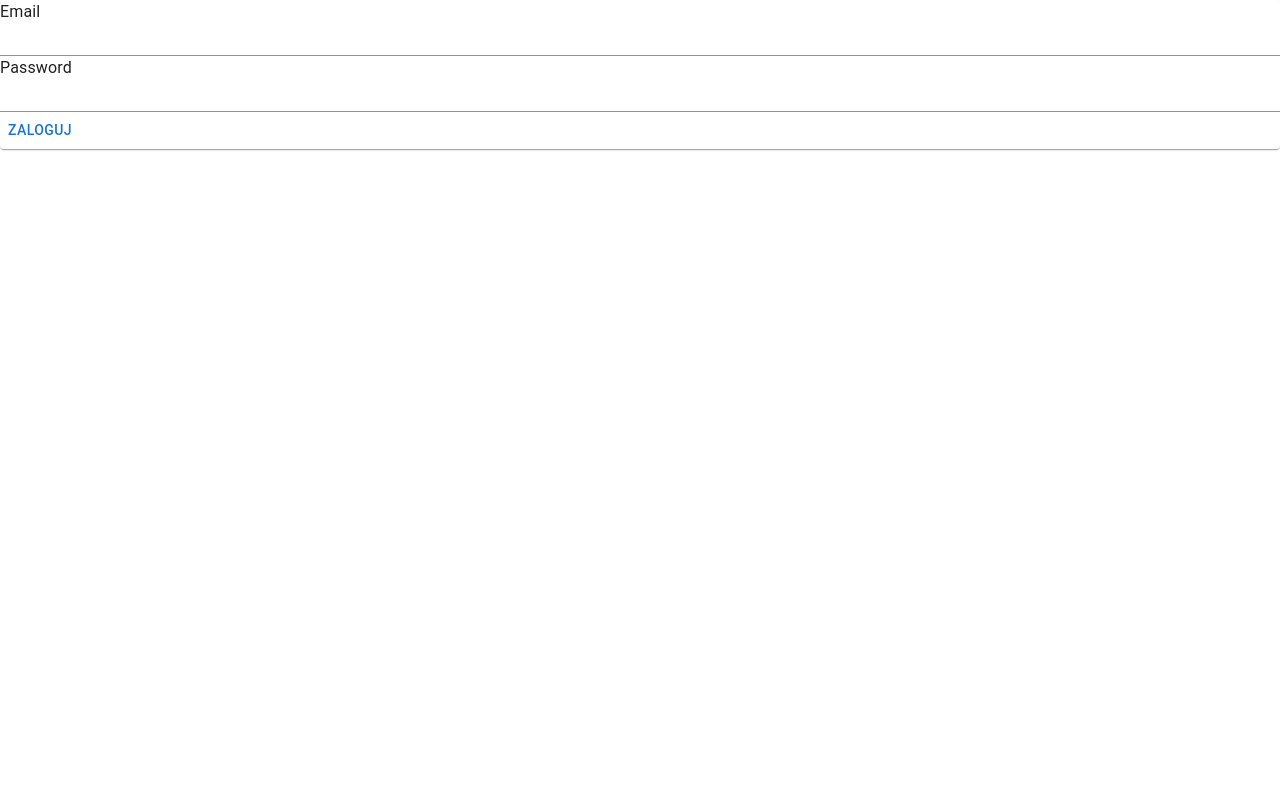
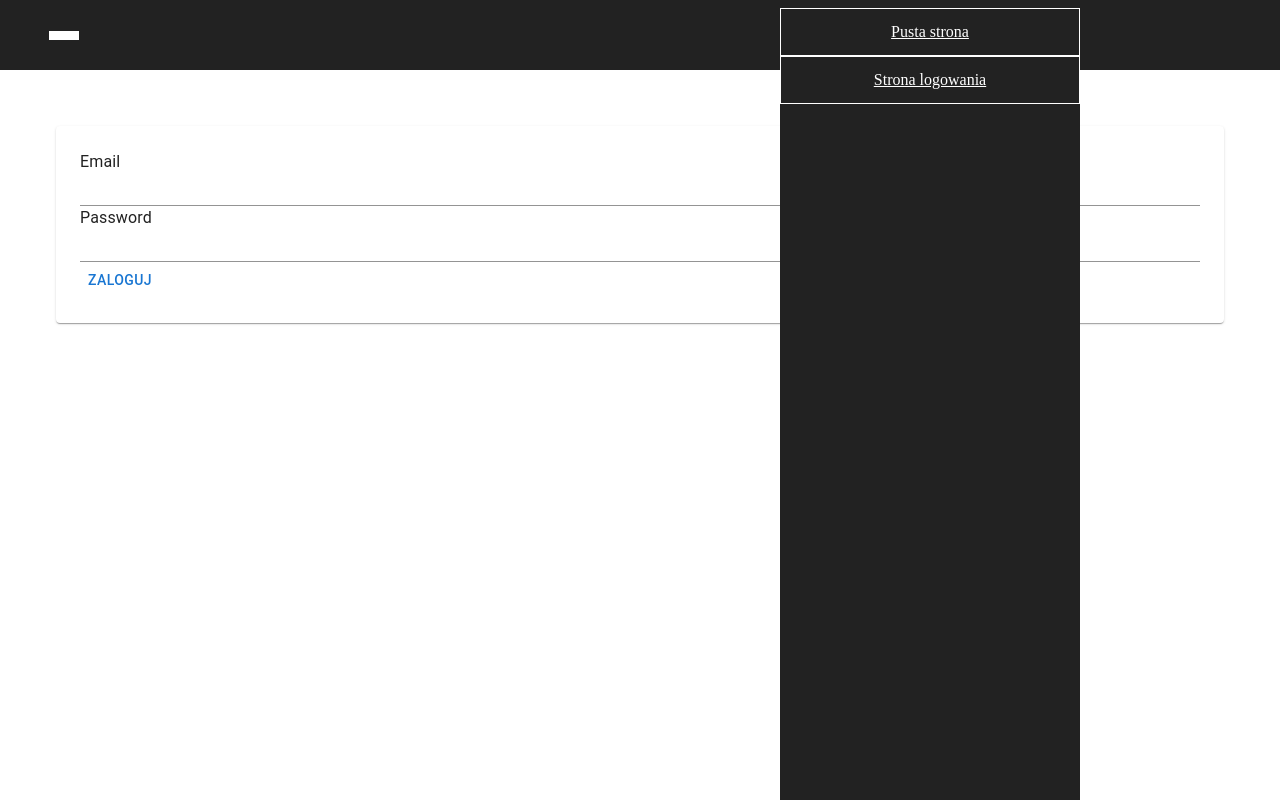
Before and after one commit to doman89/hack-yeah-22-frontend-base, a React app: page / in a window 1280 px wide. Built offline with nearby package versions, Linux system fonts and the light colour scheme.

Commit message:
feat: side menu

```diff
--- a/src/App.tsx
+++ b/src/App.tsx
@@ -1,14 +1,18 @@
 import { BrowserRouter, Route, Routes } from "react-router-dom";
 import { Helmet } from "react-helmet";
 import { Provider as ReduxProvider } from "react-redux";
-import { toast, ToastContainer, ToastContainerProps } from "react-toastify";
+import { toast, ToastContainer } from "react-toastify";
 import { ThemeProvider } from "styled-components";
 import { createTheme } from "@mui/material/styles";
+import styled from "styled-components";
 
 import { store } from "./modules/common/store";
 
 import "./App.css";
 import LoginPage from "./modules/auth/pages/Login";
+import { AppBar } from "./modules/common/components/AppBar/AppBar";
+import { SideMenuProvider } from "./modules/common/context/SideMenu";
+import { SideMenu } from "./modules/common/components/SideMenu/SideMenu";
 
 export const App = () => (
   <BrowserRouter>
@@ -31,14 +35,51 @@ export const App = () => (
           pauseOnFocusLoss
           pauseOnHover
         />
-        <div className="layout">
-          <Routes>
-            <Route element={<LoginPage />} path="/" />
-          </Routes>
-        </div>
+        <Layout>
+          <SideMenuProvider>
+            <AppBar />
+            <SideMenu />
+          </SideMenuProvider>
+          <Content>
+            <Routes>
+              <Route element={<LoginPage />} path="/" />
+            </Routes>
+          </Content>
+        </Layout>
       </ReduxProvider>
     </ThemeProvider>
   </BrowserRouter>
 );
 
 const theme = createTheme();
+
+const Content = styled("div")(({ theme }) => ({
+  display: "flex",
+  flexDirection: "column",
+  gridArea: "content",
+  padding: theme.spacing(4),
+  overflowY: "auto",
+}));
+
+const Layout = styled("div")(({ theme }) => ({
+  display: "grid",
+  flexDirection: "column",
+  gridTemplateColumns: "1fr",
+  gridAutoRows: "1fr 50px",
+  gridTemplateAreas: `
+    "content content"
+    "app-bar app-bar"
+  `,
+  maxWidth: "100%",
+  minHeight: "100vh",
+  overflow: "hidden",
+
+  [theme.breakpoints.up("sm")]: {
+    gridTemplateColumns: "1fr",
+    gridAutoRows: "70px 1fr",
+    gridTemplateAreas: `
+    "app-bar app-bar"
+    "content content"
+  `,
+  },
+}));
--- a/src/modules/auth/pages/Login.tsx
+++ b/src/modules/auth/pages/Login.tsx
@@ -1,4 +1,4 @@
-import { Button, Paper } from "@mui/material";
+import { Box, Button, Paper } from "@mui/material";
 import { useForm, FormProvider } from "react-hook-form";
 import { FormInput } from "../../common/components/FormInput";
 import { yupResolver } from "@hookform/resolvers/yup";
@@ -24,16 +24,24 @@ export default function LoginPage() {
     resolver: yupResolver(validationSchema),
   });
 
-  const { formState, handleSubmit } = form;
+  const { handleSubmit } = form;
 
   const handleFormSubmit = (data: any) => {
     console.log(data);
   };
 
   return (
-    <div>
+    <Box
+      sx={{
+        padding: 3,
+      }}
+    >
       <FormProvider {...form}>
-        <Paper>
+        <Paper
+          sx={{
+            p: 3,
+          }}
+        >
           <form onSubmit={handleSubmit(handleFormSubmit)}>
             <FormInput<LoginForm> formValueName="email" label="Email" />
             <FormInput<LoginForm> formValueName="password" label="Password" />
@@ -41,6 +49,6 @@ export default function LoginPage() {
           </form>
         </Paper>
       </FormProvider>
-    </div>
+    </Box>
   );
 }
--- /dev/null
+++ b/src/modules/common/components/AppBar/AppBar.tsx
@@ -0,0 +1,29 @@
+import { styled } from "@mui/material";
+
+import { useSideMenuContext } from "../../context/SideMenu";
+import { BurgerMenuButton } from "./BurgerMenuButton";
+
+export function AppBar() {
+  const { isSideMenuActive, toggleSideMenu } = useSideMenuContext();
+
+  return (
+    <Wrapper>
+      <BurgerMenuButton isActive={isSideMenuActive} onClick={() => toggleSideMenu()} />
+    </Wrapper>
+  );
+}
+
+const Wrapper = styled("div")(({ theme }) => ({
+  gridArea: "app-bar",
+  display: "flex",
+  flexDirection: "row-reverse",
+  alignItems: "center",
+  width: "100%",
+  padding: theme.spacing(1, 2),
+  backgroundColor: "#222222",
+
+  [theme.breakpoints.up("sm")]: {
+    flexDirection: "row",
+    padding: theme.spacing(1, 4),
+  },
+}));
--- /dev/null
+++ b/src/modules/common/components/AppBar/BurgerMenuButton.tsx
@@ -0,0 +1,76 @@
+import { Button as MuiButton } from "@mui/material";
+import styled from "styled-components";
+
+type BurgerMenuButtonProps = {
+  controlledElementId?: string;
+  isActive: boolean;
+  onClick: () => void;
+};
+
+export function BurgerMenuButton({
+  controlledElementId,
+  isActive,
+  onClick,
+}: BurgerMenuButtonProps) {
+  return (
+    <Button
+      aria-controls={controlledElementId}
+      aria-expanded={isActive}
+      aria-label="show navigation menu"
+      className={isActive ? "active" : undefined}
+      type="button"
+      onClick={onClick}
+      disableRipple
+    >
+      <Line aria-hidden="true" />
+      <Line aria-hidden="true" />
+      <Line aria-hidden="true" />
+    </Button>
+  );
+}
+
+const Button = styled(MuiButton)(({ theme }) => ({
+  display: "flex",
+  flexDirection: "column",
+  justifyContent: "space-between",
+  width: 40,
+  height: 40,
+  marginLeft: theme.spacing(2),
+  padding: theme.spacing(1.25, 0.625),
+  border: 0,
+  borderRadius: 16,
+  outline: 0,
+  opacity: 1,
+  backgroundColor: "transparent",
+  cursor: "pointer",
+
+  [theme.breakpoints.up("sm")]: {
+    marginLeft: "unset",
+    marginRight: theme.spacing(2),
+  },
+}));
+
+const Line = styled("span")(({ theme }) => ({
+  width: 30,
+  height: 3,
+  transition: ".3s ease-in",
+  backgroundColor: "#ffffff",
+
+  ".active &:not(:nth-of-type(2))": {
+    width: 42,
+  },
+
+  ".active &:nth-of-type(1)": {
+    transform: "translateY(-6px) rotate(45deg)",
+    transformOrigin: "center left",
+  },
+
+  ".active &:nth-of-type(2)": {
+    opacity: 0,
+  },
+
+  ".active &:nth-of-type(3)": {
+    transform: "translateY(7px) rotate(-45deg)",
+    transformOrigin: "center left",
+  },
+}));
--- /dev/null
+++ b/src/modules/common/components/SideMenu/SideMenu.tsx
@@ -0,0 +1,53 @@
+import { styled } from "@mui/material";
+import { Link } from "react-router-dom";
+import { useSideMenuContext } from "../../context/SideMenu";
+import { SideMenuButton } from "../SideMenuButton/SideMenuButton";
+
+export function SideMenu() {
+  const { isSideMenuActive } = useSideMenuContext();
+
+  return (
+    <SideBar isActive={isSideMenuActive}>
+      <SideMenuButton component={Link} to="/empty">
+        Pusta strona
+      </SideMenuButton>
+      <SideMenuButton component={Link} to="/login">
+        Strona logowania
+      </SideMenuButton>
+    </SideBar>
+  );
+}
+
+const SideBar = styled(
+  "div",
+  {},
+)<{ isActive: boolean }>(({ isActive, theme }) => ({
+  zIndex: 100,
+  display: "flex",
+  flexDirection: "column",
+  justifyContent: "flex-end",
+  position: "absolute",
+  top: 0,
+  bottom: 0,
+  left: 0,
+  width: "calc(100vw - 40px)",
+  maxWidth: 300,
+  padding: theme.spacing(1, 0),
+  backgroundColor: "#222222",
+  transition: "0.3s",
+  transform: "translateX(0)",
+  ...(isActive && {
+    boxShadow: "0 1px 4px rgb(0 0 0 / 16%), -3px 0px 3px 1px rgb(163 38 123 / 50%)",
+    transform: "translateX(calc(-100%))",
+  }),
+
+  [theme.breakpoints.up("sm")]: {
+    right: 200,
+    left: "unset",
+    justifyContent: "flex-start",
+    ...(isActive && {
+      transform: "translateX(100%)",
+      boxShadow: "0 1px 4px rgb(0 0 0 / 16%), 3px 0px 3px 1px rgb(163 38 123 / 50%)",
+    }),
+  },
+}));
--- /dev/null
+++ b/src/modules/common/components/SideMenuButton/SideMenuButton.tsx
@@ -0,0 +1,36 @@
+import { ElementType, ReactNode } from "react";
+import styled from "styled-components";
+
+export type SideMenuButtonProps = {
+  children?: ReactNode;
+  component?: ElementType;
+  to?: string;
+  onClick?(event: MouseEvent): void;
+};
+
+export function SideMenuButton({ children, component, ...restProps }: SideMenuButtonProps) {
+  return (
+    <Wrapper as={component} {...restProps}>
+      <FlexCenter>{children}</FlexCenter>
+    </Wrapper>
+  );
+}
+
+const Wrapper = styled("button")(({ theme }) => ({
+  width: "100%",
+  height: 48,
+  border: "1px solid #ffffff",
+  color: "#ffffff",
+  cursor: "pointer",
+
+  "&:hover": {
+    backgroundColor: "#aaaaaa",
+  },
+}));
+
+const FlexCenter = styled("div")({
+  display: "flex",
+  justifyContent: "center",
+  alignItems: "center",
+  height: "100%",
+});
--- /dev/null
+++ b/src/modules/common/context/SideMenu.tsx
@@ -0,0 +1,36 @@
+import { createContext, ReactNode, useContext, useState } from "react";
+
+type SideMenuContext = {
+  isSideMenuActive: boolean;
+  toggleSideMenu: (state?: boolean) => void;
+};
+
+type SideMenuProviderProps = {
+  children: ReactNode;
+};
+
+const SideMenuCtx = createContext<SideMenuContext | null>(null);
+
+export function SideMenuProvider({ children }: SideMenuProviderProps) {
+  const [isSideMenuActive, setIsSideMenuActive] = useState(false);
+
+  const toggleSideMenu = (state?: boolean) => {
+    setIsSideMenuActive(prev => state ?? !prev);
+  };
+
+  return (
+    <SideMenuCtx.Provider value={{ isSideMenuActive, toggleSideMenu }}>
+      {children}
+    </SideMenuCtx.Provider>
+  );
+}
+
+export function useSideMenuContext() {
+  const data = useContext(SideMenuCtx);
+
+  if (!data) {
+    throw new Error("useSideMenuContext hook should be wrapped by SideMenuProvider");
+  }
+
+  return data;
+}
```
